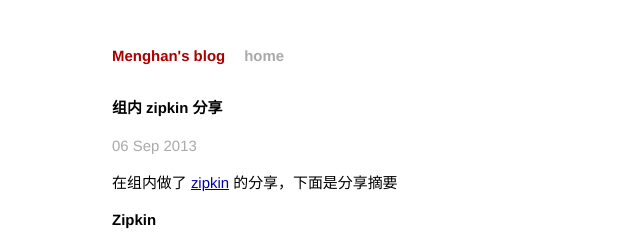
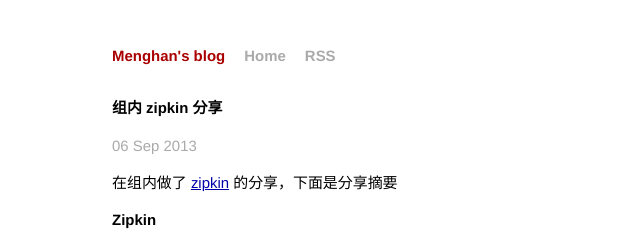
Before and after one commit to menghan/blog, a Jekyll site: the page built from _posts/2013-09-06-zipkin-intro.md, in a window 1280 px wide. Shown: the top 240 px of the page, without its empty margins (214-854 px from the left). Built offline with Jekyll 4.4.1, drawn with Linux system fonts in a browser that asks for light colours; Markdown is read by kramdown in place of the engine named in the settings.

Commit message:
RSS link on homepage

```diff
--- a/_layouts/default.html
+++ b/_layouts/default.html
@@ -20,7 +20,8 @@
           <div class="site">
             <div class="header">
               <h1 class="title"><a href="/">{{ site.name }}</a></h1>
-              <a class="extra" href="/">home</a>
+              <a class="extra" href="/">Home</a>
+              <a class="extra" href="/feed.xml">RSS</a>
             </div>
 
                 {{ content }}
```
